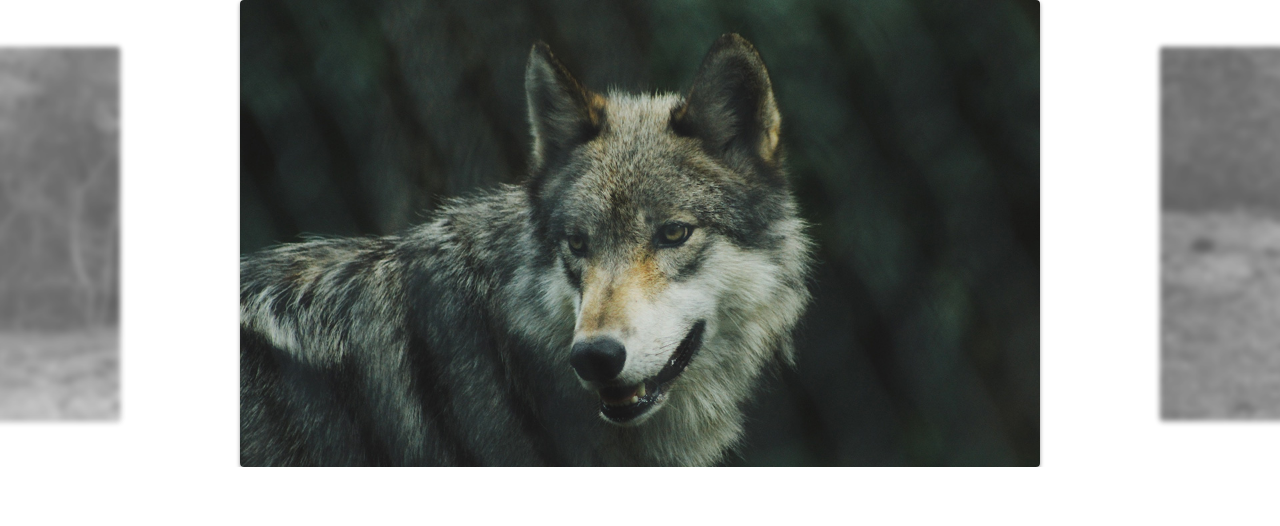
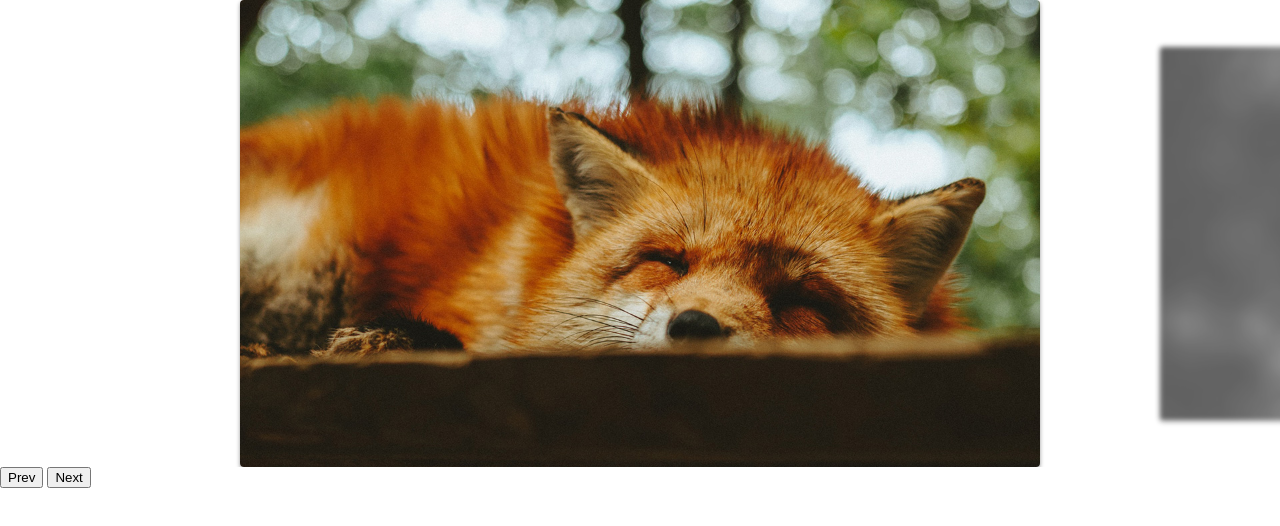
Before and after one commit to helciocandido/slide, a plain HTML site: page index.html in a window 1280 px wide. Drawn offline with Linux system fonts and the light colour scheme.

Commit message:
Criada a navegação Prex e Next

```diff
--- a/index.html
+++ b/index.html
@@ -20,6 +20,10 @@
       <li><img src="./img/foto6.jpg" alt=""></li>
     </ul>
   </div>
+  <div class="arrow-nav">
+    <button class="prev">Prev</button>
+    <button class="next">Next</button>
+  </div>
   <script type="module" src="./js/script.js"></script>
 </body>
 
--- a/js/script.js
+++ b/js/script.js
@@ -1,6 +1,5 @@
-import Slide from "./slide.js";
+import { SlideNav } from "./slide.js";
 
-const slide = new Slide(".slide", ".slide-wrapper", "active");
+const slide = new SlideNav(".slide", ".slide-wrapper", "active");
 slide.init();
-
-slide.changeSlide(3);
+slide.addArrow(".prev", ".next");
--- a/js/slide.js
+++ b/js/slide.js
@@ -1,6 +1,6 @@
 import debounce from "./debounce.js";
 
-export default class Slide {
+export class Slide {
   constructor(slide, wrapper, activeClass) {
     this.slide = document.querySelector(slide);
     this.wrapper = document.querySelector(wrapper);
@@ -132,6 +132,8 @@ export default class Slide {
     this.onMove = this.onMove.bind(this);
     this.onEnd = this.onEnd.bind(this);
     this.onResize = debounce(this.onResize.bind(this), 200);
+    this.activePrevSlide = this.activePrevSlide.bind(this);
+    this.activeNextSlide = this.activeNextSlide.bind(this);
   }
 
   init() {
@@ -140,6 +142,20 @@ export default class Slide {
     this.addSlideEvents();
     this.slidesConfig();
     this.addResizeEvent();
+    this.changeSlide(0);
     return this;
   }
 }
+
+export class SlideNav extends Slide {
+  addArrow(prev, next) {
+    this.prevElement = document.querySelector(prev);
+    this.nextElement = document.querySelector(next);
+    this.addArrowEvent();
+  }
+
+  addArrowEvent() {
+    this.prevElement.addEventListener("click", this.activePrevSlide);
+    this.nextElement.addEventListener("click", this.activeNextSlide);
+  }
+}
```
